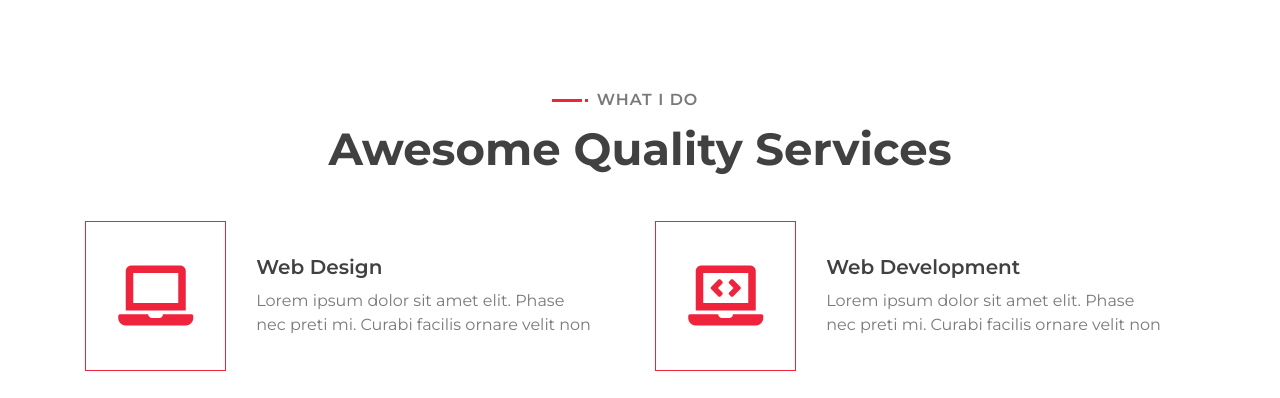
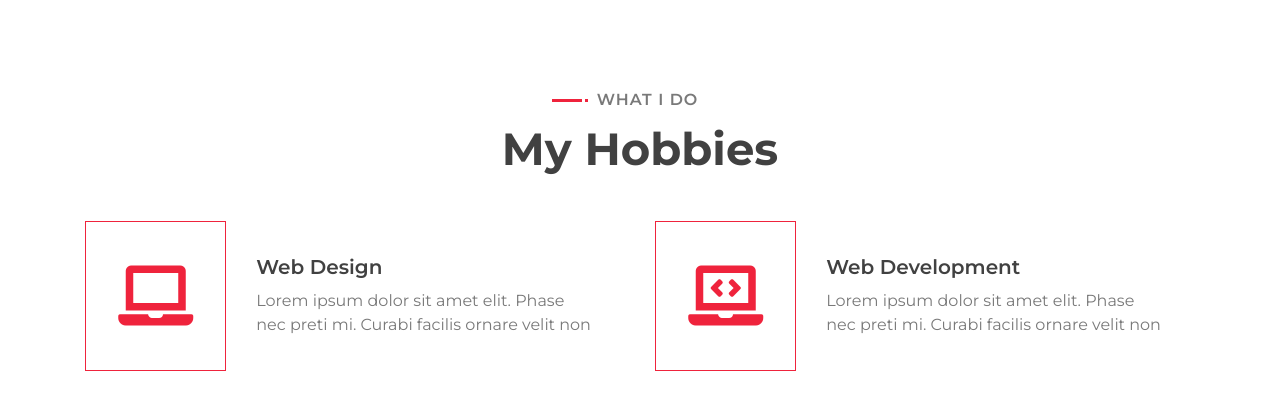
Before and after one commit to fsellote/MyPortfolio, a plain HTML site: page index.html in a window 1280 px wide. Shown: the part 1743-2141 px from the top of the page. Drawn offline with nearby package versions, Linux system fonts and the light colour scheme.

Commit message:
Second Commit

```diff
--- a/index.html
+++ b/index.html
@@ -137,7 +137,7 @@
             <div class="container">
                 <div class="section-header text-center wow zoomIn" data-wow-delay="0.1s">
                     <p>What I do</p>
-                    <h2>Awesome Quality Services</h2>
+                    <h2>My Hobbies</h2>
                 </div>
                 <div class="row">
                     <div class="col-lg-6 wow fadeInUp" data-wow-delay="0.0s">
```
